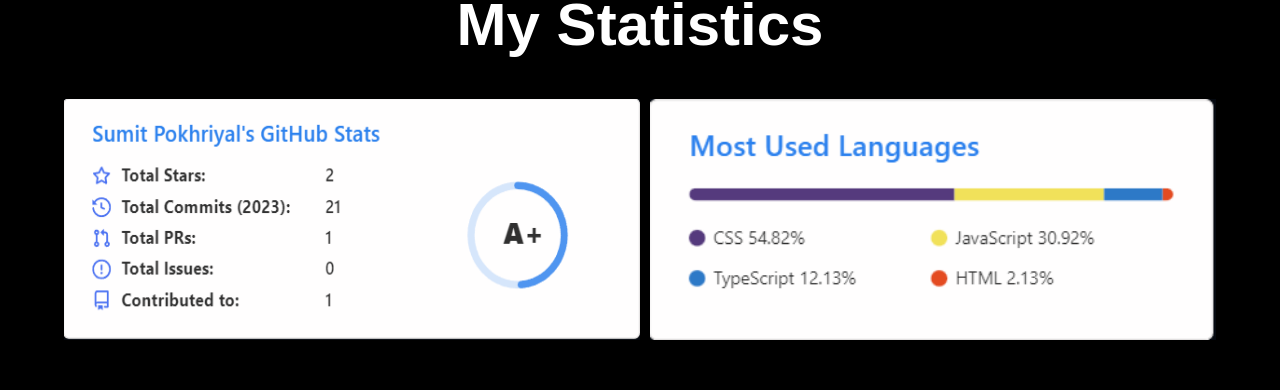
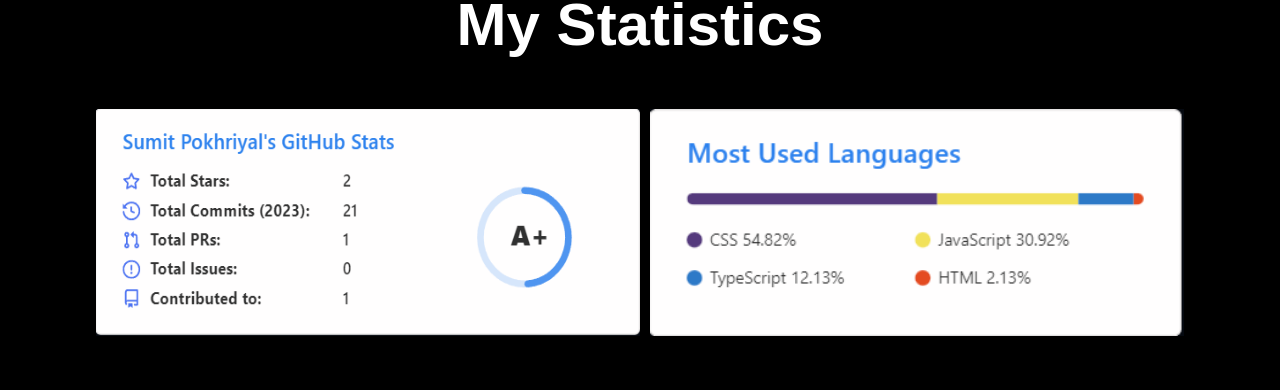
Before and after one commit to SumitPokhriyal5/SumitPokhriyal5.github.io, a React (Create React App) app: page / in a window 1280 px wide. Shown: the part 2605-2995 px from the top of the page. Built offline with nearby package versions, Linux system fonts and the light colour scheme.

Commit message:
resume button downloadable

```diff
--- a/public/index.html
+++ b/public/index.html
@@ -2,14 +2,14 @@
 <html lang="en">
   <head>
     <meta charset="utf-8" />
-    <link rel="icon" href="../src/components/img/my-img.jpg" />
+    <link rel="icon" href="%PUBLIC_URL%/my-img.jpg" />
     <meta name="viewport" content="width=device-width, initial-scale=1" />
     <meta name="theme-color" content="#000000" />
     <meta
       name="description"
       content="Web site created using create-react-app"
     />
-    <link rel="apple-touch-icon" href="../src/components/img/my-img.jpg" />
+    <link rel="apple-touch-icon" href="%PUBLIC_URL%/my-img.jpg" />
     <!--
       manifest.json provides metadata used when your web app is installed on a
       user's mobile device or desktop. See https://developers.google.com/web/fundamentals/web-app-manifest/
@@ -24,14 +24,6 @@
       work correctly both with client-side routing and a non-root public URL.
       Learn how to configure a non-root public URL by running `npm run build`.
     -->
-
-    <!-- Boxicons -->
-    <link href='https://unpkg.com/boxicons@2.1.4/css/boxicons.min.css' rel='stylesheet'>
-
-
-    <!-- UNICONS -->
-    <link rel="stylesheet" href="https://unicons.iconscout.com/release/v4.0.0/css/line.css">
-
     <title>Sumit Pokhriyal</title>
   </head>
   <body>
--- a/src/components/about/About.jsx
+++ b/src/components/about/About.jsx
@@ -28,7 +28,7 @@
                 employee in an exciting tech company.
               </p>
                <div className="about_button d_flex align_items_center">
-                <button onClick={()=>window.open("https://drive.google.com/file/d/1LQ5vTtSQWA6OzbTkP_3b5WPkEBEaabBm/view?usp=sharing","_blank")} className="about btn pointer"><a href={resume} download>Resume</a></button>
+                <a onClick={()=>window.open("https://drive.google.com/file/d/1LQ5vTtSQWA6OzbTkP_3b5WPkEBEaabBm/view?usp=sharing","_blank")} href={resume} download="fw21-1055_Sumit_Pokhriyal_Resume.pdf"><button className="about btn pointer">Resume</button></a>
               </div>
             </div>
           </div>
--- a/src/components/github/Github.css
+++ b/src/components/github/Github.css
@@ -1,5 +1,11 @@
 #Github{
     color: white;
+}
+#Github .stats{
+    display: flex;
+    flex-direction: column;
+    justify-content: center;
+    align-items: center;
 }
 #Github .heading{
     font-size: 60px;
@@ -13,7 +19,7 @@
     display: flex;
     height: 100%;
     /* border: 2px solid red; */
-    width: 90%;
+    width: 85%;
     margin: auto;
     gap: 10px;
     margin-top: 40px;
@@ -24,7 +30,7 @@
     display: flex;
     height: 100%;
     /* border: 2px solid red; */
-    width: 90%;
+    width: 95%;
     margin: auto;
     gap: 10px;
     margin-top: 40px;
--- a/src/components/home/Home.js
+++ b/src/components/home/Home.js
@@ -21,7 +21,7 @@
             <a href="#Skills">Skills</a>
             <a href="#Projects">Projects</a>
             <a href="#Contact">Contact</a>
-            <a onClick={()=>window.open("https://drive.google.com/file/d/1LQ5vTtSQWA6OzbTkP_3b5WPkEBEaabBm/view?usp=sharing","_blank")} href={resume} download>Resume</a>
+            <a onClick={()=>window.open("https://drive.google.com/file/d/1LQ5vTtSQWA6OzbTkP_3b5WPkEBEaabBm/view?usp=sharing","_blank")} href={resume} download="fw21-1055_Sumit_Pokhriyal_Resume.pdf">Resume</a>
           </div>
           <div className={`nav-toggle ${isOpen && "open"}`} onClick={()=>setIsOpen(!isOpen)} >
             <div className='bar'></div>
```
Also changed, not shown: public/manifest.json, public/my-img.jpg (added).
